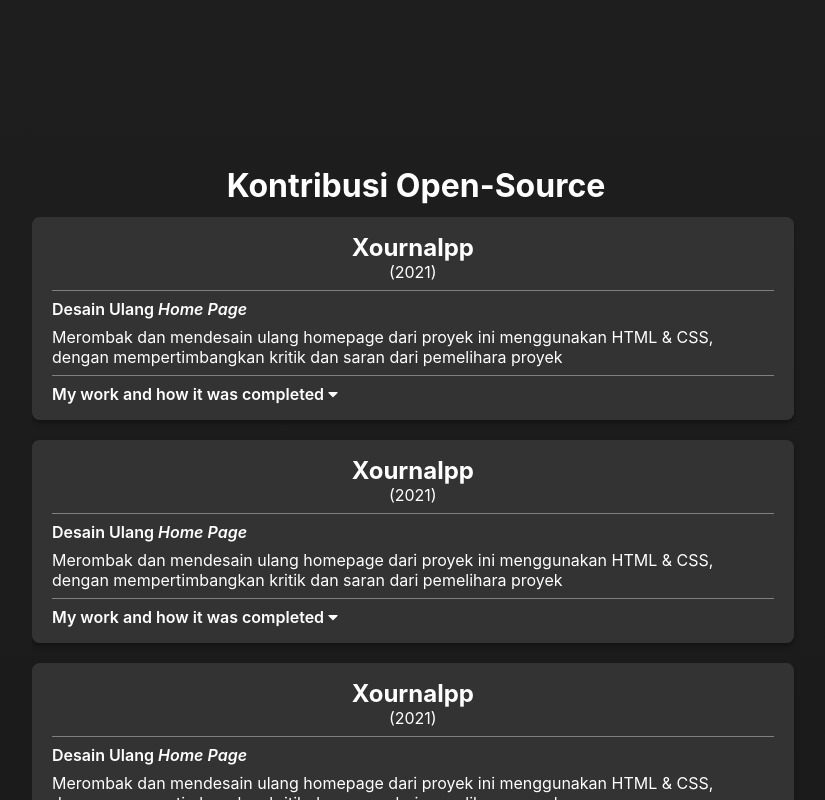
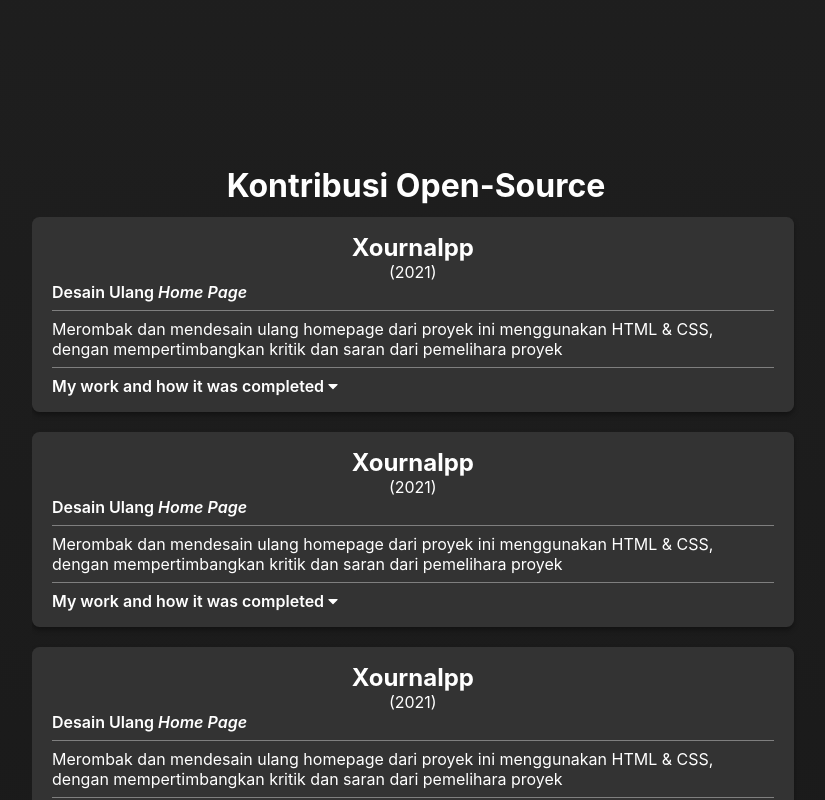
Before and after one commit to Fatih20/FatihNRI, a React (Create React App) app: page / in a window 1280 px wide. Both pictures are taken after a click on the button "Kontribusi Open-Source". Shown: the part 667-1467 px from the top of the page, without its empty margins (224-1049 px from the left). Built offline with nearby package versions, Linux system fonts and the light colour scheme.

Commit message:
Fix showing margin of subtitle even when there is no subtitle. Change the position of subtitle to be at the top of summary.

```diff
--- a/src/components/body/event.js
+++ b/src/components/body/event.js
@@ -24,9 +24,9 @@
 `;
 
 const EventSectionContainer = styled.div`
-    border-bottom: solid 1px ${({theme}) => shadeColor(theme.standaloneBorder, -50)};
-    margin-bottom: 0.5em;
-    padding-bottom: 0.5em;
+    border-top: solid 1px ${({theme}) => shadeColor(theme.standaloneBorder, -50)};
+    margin-top: 0.5em;
+    padding-top: 0.5em;
 `;
 
 const EventTitle = styled.h2`
@@ -38,8 +38,8 @@
 `;
 
 const EventSubtitle = styled.p`
+    display: ${({show}) => show? null : "none"};
     font-weight: 600;
-    margin-bottom: 0.5em;
 `;
 
 const Summary = styled.p`
@@ -102,18 +102,18 @@
 
     return (
         <Main>
+            <EventTitle dangerouslySetInnerHTML={{ __html: title }}/>
+            <EventDate>{time}</EventDate>
+            <EventSubtitle show={subtitle !== null ? true : false} dangerouslySetInnerHTML={{ __html: subtitle }}/>
             <EventSectionContainer>
-                <EventTitle dangerouslySetInnerHTML={{ __html: title }}/>
-                <EventDate>{time}</EventDate>
+                <Summary dangerouslySetInnerHTML={{ __html: summary }} />
             </EventSectionContainer>
             <EventSectionContainer>
-                <EventSubtitle dangerouslySetInnerHTML={{ __html: subtitle }}/>
-                <Summary dangerouslySetInnerHTML={{ __html: summary }} />
+                <SeeWork onClick={() => setShowAttachment(prevShowAttachment => !prevShowAttachment)}>{attachmentText()} <IconContainer flip={showAttachment}><FontAwesomeIcon icon={faCaretDown}/></IconContainer></SeeWork>
+                <LinkContainer show={showAttachment}>
+                    {relevantLink.map((link) => <Link href={link}>{link}</Link>)}
+                </LinkContainer>
             </EventSectionContainer>
-            <SeeWork onClick={() => setShowAttachment(prevShowAttachment => !prevShowAttachment)}>{attachmentText()} <IconContainer flip={showAttachment}><FontAwesomeIcon icon={faCaretDown}/></IconContainer></SeeWork>
-            <LinkContainer show={showAttachment}>
-                {relevantLink.map((link) => <Link href={link}>{link}</Link>)}
-            </LinkContainer>
 
         </Main>
     )
```
